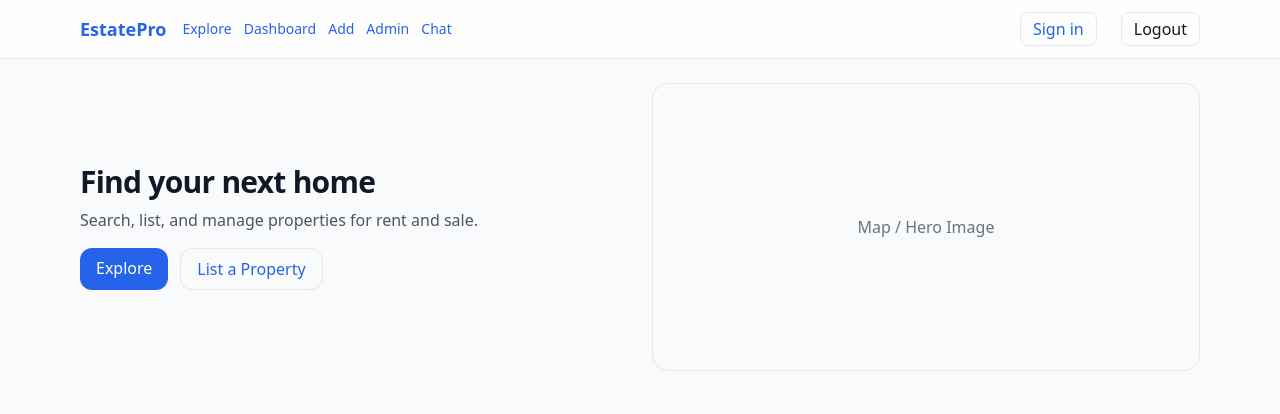
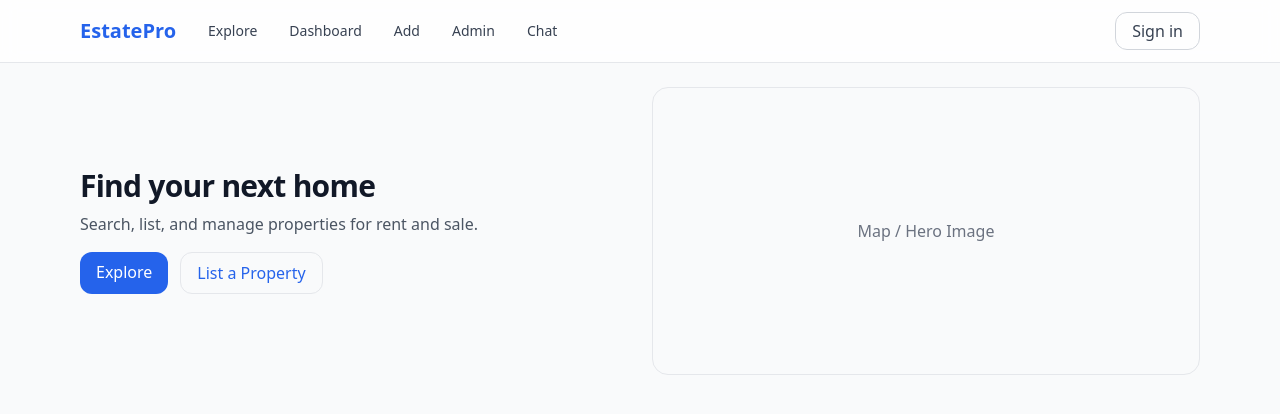
Before and after one commit to amitkumar97097/-Real-Estate-Web-Application, a Next.js app in the folder frontend/: page / in a window 1280 px wide. Shown: the top 414 px of the page. Built offline with nearby package versions, Linux system fonts and the light colour scheme.

Commit message:
Update Navbar.jsx

```diff
--- a/frontend/components/Navbar.jsx
+++ b/frontend/components/Navbar.jsx
@@ -1,23 +1,78 @@
+"use client";
+
 import Link from "next/link";
 import { useRouter } from "next/router";
+import { useEffect, useState } from "react";
 
 export default function Navbar() {
   const router = useRouter();
-  const onLogout = () => { localStorage.removeItem("token"); router.push("/auth/login"); };
+  const [isAuth, setIsAuth] = useState(false);
+
+  // ✅ Check if user is logged in
+  useEffect(() => {
+    if (typeof window !== "undefined") {
+      setIsAuth(!!localStorage.getItem("token"));
+    }
+  }, [router.pathname]);
+
+  const onLogout = () => {
+    localStorage.removeItem("token");
+    setIsAuth(false);
+    router.push("/auth/login");
+  };
+
+  const navLinks = [
+    { href: "/properties", label: "Explore" },
+    { href: "/dashboard", label: "Dashboard" },
+    { href: "/properties/add", label: "Add" },
+    { href: "/admin", label: "Admin" },
+    { href: "/chat", label: "Chat" },
+  ];
+
   return (
     <header className="sticky top-0 z-20 bg-white/80 backdrop-blur border-b">
-      <div className="max-w-6xl mx-auto px-4 py-3 flex items-center gap-4">
-        <Link href="/" className="font-semibold text-lg">EstatePro</Link>
-        <nav className="flex items-center gap-3 text-sm">
-          <Link href="/properties">Explore</Link>
-          <Link href="/dashboard">Dashboard</Link>
-          <Link href="/properties/add">Add</Link>
-          <Link href="/admin">Admin</Link>
-          <Link href="/chat">Chat</Link>
+      <div className="max-w-6xl mx-auto px-4 py-3 flex items-center gap-6">
+        {/* Logo */}
+        <Link href="/" className="font-bold text-xl text-blue-600">
+          EstatePro
+        </Link>
+
+        {/* Nav Links */}
+        <nav className="hidden md:flex items-center gap-4 text-sm font-medium">
+          {navLinks.map((link) => (
+            <Link
+              key={link.href}
+              href={link.href}
+              className={`px-2 py-1 rounded-lg transition-colors ${
+                router.pathname === link.href
+                  ? "text-blue-600 bg-blue-50"
+                  : "text-gray-700 hover:text-blue-600"
+              }`}
+            >
+              {link.label}
+            </Link>
+          ))}
         </nav>
+
+        {/* Spacer */}
         <div className="flex-1" />
-        <Link href="/auth/login" className="px-3 py-1 border rounded-lg">Sign in</Link>
-        <button onClick={onLogout} className="px-3 py-1 border rounded-lg ml-2">Logout</button>
+
+        {/* Auth buttons */}
+        {!isAuth ? (
+          <Link
+            href="/auth/login"
+            className="px-4 py-1.5 rounded-xl border border-gray-300 text-gray-700 hover:bg-gray-100 transition"
+          >
+            Sign in
+          </Link>
+        ) : (
+          <button
+            onClick={onLogout}
+            className="px-4 py-1.5 rounded-xl border border-red-300 text-red-600 hover:bg-red-50 transition"
+          >
+            Logout
+          </button>
+        )}
       </div>
     </header>
   );
```
